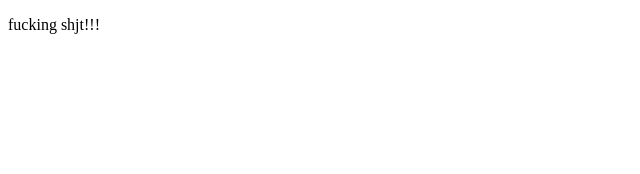
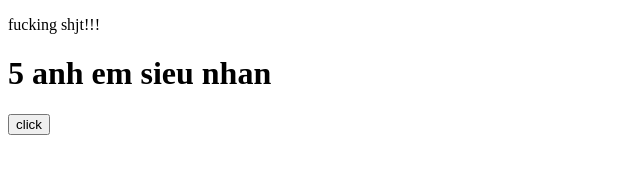
Before and after one commit to thanhbinh1801/git, a plain HTML site: page index.html in a window 1280 px wide. Shown: the whole page, without its empty margins (0-640 px from the left). Drawn offline with Linux system fonts and the light colour scheme.

Commit message:
change html and css file

```diff
--- a/index.html
+++ b/index.html
@@ -7,5 +7,7 @@
   </head>
   <body>
     <p>fucking shjt!!!</p>
+    <h1>5 anh em sieu nhan</h1>
+    <button>click</button>
   </body>
 </html>
--- a/style1.css
+++ b/style1.css
@@ -0,0 +1,4 @@
+button{
+  color:aliceblue;
+  background-color:black;
+}
```
